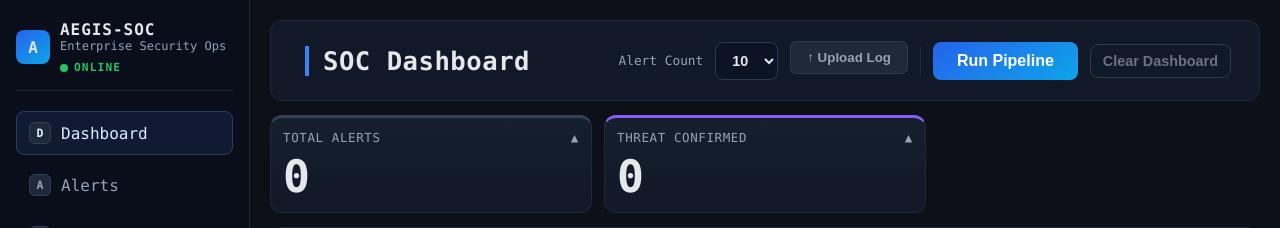
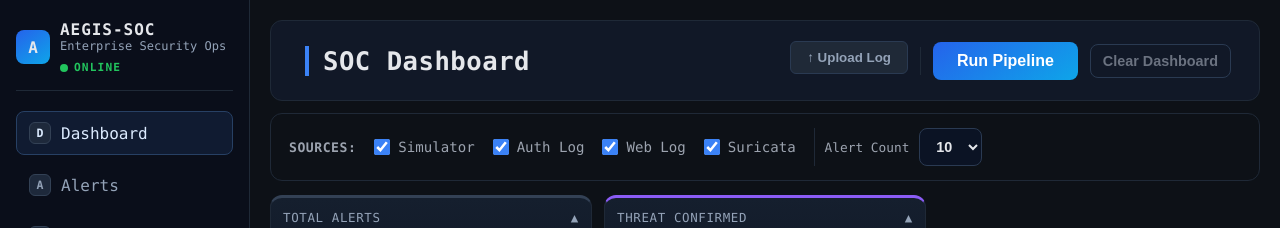
Before and after one commit to rudrasingh-007/Aegis-SOC, a Flask app: page / in a window 1280 px wide. Shown: the top 228 px of the page. Run offline with Flask 3, Linux system fonts and the light colour scheme; the visitor is signed in with stand-in values (Sample User, id 1); data comes from the database, SQL or seed files in the repository; data that the repository does not hold is empty.

Commit message:
feat: clear tickets button, source checkboxes, fix venv gitignore

```diff
--- a/dashboard/app.py
+++ b/dashboard/app.py
@@ -258,14 +258,23 @@ def run_pipeline():
 		# Use existing JSON-based alert generation
 		data = request.get_json(silent=True) or {}
 		count = int(data.get("count", 5))
-		simulated_alerts = generate_alerts(count)
 		auth_log_path = os.path.join(os.path.dirname(os.path.dirname(__file__)), "sample_logs", "auth.log")
 		web_log_path = os.path.join(os.path.dirname(os.path.dirname(__file__)), "sample_logs", "access.log")
 		suricata_log_path = os.path.join(os.path.dirname(os.path.dirname(__file__)), "sample_logs", "suricata.json")
-		auth_alerts = parse_auth_log(auth_log_path)
-		web_alerts = parse_web_log(web_log_path)
-		suricata_alerts = parse_suricata_log(suricata_log_path)
-		alerts = simulated_alerts + auth_alerts + web_alerts + suricata_alerts
+		use_simulator = bool(data.get("use_simulator", True))
+		use_auth_log = bool(data.get("use_auth_log", True))
+		use_web_log = bool(data.get("use_web_log", True))
+		use_suricata = bool(data.get("use_suricata", True))
+
+		alerts = []
+		if use_simulator:
+			alerts.extend(generate_alerts(count))
+		if use_auth_log:
+			alerts.extend(parse_auth_log(auth_log_path))
+		if use_web_log:
+			alerts.extend(parse_web_log(web_log_path))
+		if use_suricata:
+			alerts.extend(parse_suricata_log(suricata_log_path))
 
 	alerts = process_alerts(alerts)
 	alerts = enrich_alerts(alerts)
--- a/dashboard/templates/index.html
+++ b/dashboard/templates/index.html
@@ -190,6 +190,67 @@
             border-bottom: 1px solid #1f2937;
         }
 
+        .source-row {
+            margin-top: 12px;
+            background: #0d1117;
+            border: 1px solid #1f2937;
+            border-radius: 12px;
+            padding: 14px 18px;
+            display: flex;
+            align-items: center;
+            gap: 18px;
+            flex-wrap: wrap;
+            color: #9ca3af;
+        }
+
+        .source-label {
+            font-size: 0.82rem;
+            font-weight: 700;
+            letter-spacing: 0.04em;
+            text-transform: uppercase;
+            color: #9ca3af;
+        }
+
+        .source-options {
+            display: flex;
+            align-items: center;
+            gap: 14px 18px;
+            flex-wrap: wrap;
+        }
+
+        .source-option {
+            display: inline-flex;
+            align-items: center;
+            gap: 8px;
+            font-size: 0.88rem;
+            color: #9ca3af;
+            user-select: none;
+        }
+
+        .source-option input[type="checkbox"] {
+            width: 16px;
+            height: 16px;
+            margin: 0;
+            accent-color: #3b82f6;
+        }
+
+        .source-count-group {
+            display: inline-flex;
+            align-items: center;
+            gap: 10px;
+            padding-left: 10px;
+            border-left: 1px solid #1f2937;
+        }
+
+        .source-count-group.is-hidden {
+            display: none;
+        }
+
+        .source-count-group .muted {
+            font-size: 0.8rem;
+            color: #9ca3af;
+        }
+
         .topbar h1 {
             margin: 0;
             font-size: 1.6rem;
@@ -682,12 +743,6 @@
             <header class="topbar">
                 <h1>SOC Dashboard</h1>
                 <div class="controls">
-                    <label for="alertCount" class="muted" style="font-size: 0.8rem;">Alert Count</label>
-                    <select id="alertCount" class="selector">
-                        <option value="5">5</option>
-                        <option value="10" selected>10</option>
-                        <option value="20">20</option>
-                    </select>
                     <div style="display:flex; align-items:center; gap:12px;">
                         <div style="display:flex; flex-direction:column; align-items:flex-start; gap:6px;">
                             <input type="file" id="logFileInput" accept=".log" class="file-input-hidden" />
@@ -704,6 +759,36 @@
                     </div>
                 </div>
             </header>
+
+            <div class="source-row">
+                <span class="source-label">Sources:</span>
+                <div class="source-options">
+                    <label class="source-option" for="sourceSimulator">
+                        <input type="checkbox" id="sourceSimulator" checked />
+                        <span>Simulator</span>
+                    </label>
+                    <label class="source-option" for="sourceAuthLog">
+                        <input type="checkbox" id="sourceAuthLog" checked />
+                        <span>Auth Log</span>
+                    </label>
+                    <label class="source-option" for="sourceWebLog">
+                        <input type="checkbox" id="sourceWebLog" checked />
+                        <span>Web Log</span>
+                    </label>
+                    <label class="source-option" for="sourceSuricata">
+                        <input type="checkbox" id="sourceSuricata" checked />
+                        <span>Suricata</span>
+                    </label>
+                </div>
+                <div id="alertCountGroup" class="source-count-group">
+                    <label for="alertCount" class="muted">Alert Count</label>
+                    <select id="alertCount" class="selector">
+                        <option value="5">5</option>
+                        <option value="10" selected>10</option>
+                        <option value="20">20</option>
+                    </select>
+                </div>
+            </div>
 
             <section class="metric-grid" id="section-dashboard">
                 <div class="metric-card">
@@ -874,6 +959,11 @@
         const runPipelineBtn = document.getElementById("runPipelineBtn");
         const clearDashboardBtn = document.getElementById("clearDashboardBtn");
         const loadingIndicator = document.getElementById("loadingIndicator");
+        const sourceSimulatorCheckbox = document.getElementById("sourceSimulator");
+        const sourceAuthLogCheckbox = document.getElementById("sourceAuthLog");
+        const sourceWebLogCheckbox = document.getElementById("sourceWebLog");
+        const sourceSuricataCheckbox = document.getElementById("sourceSuricata");
+        const alertCountGroup = document.getElementById("alertCountGroup");
         const alertCountSelector = document.getElementById("alertCount");
         const logFileInput = document.getElementById("logFileInput");
         const uploadBtn = document.getElementById("uploadBtn");
@@ -896,14 +986,27 @@
         let severityChart = null;
         let alertTypesChart = null;
 
+        function updateAlertCountVisibility() {
+            const simulatorEnabled = sourceSimulatorCheckbox.checked;
+            alertCountGroup.classList.toggle("is-hidden", !simulatorEnabled);
+            alertCountSelector.disabled = !simulatorEnabled || loadingIndicator.classList.contains("show");
+        }
+
         function setLoading(isLoading) {
             runPipelineBtn.disabled = isLoading;
             clearDashboardBtn.disabled = isLoading;
-            alertCountSelector.disabled = isLoading;
+            sourceSimulatorCheckbox.disabled = isLoading;
+            sourceAuthLogCheckbox.disabled = isLoading;
+            sourceWebLogCheckbox.disabled = isLoading;
+            sourceSuricataCheckbox.disabled = isLoading;
+            updateAlertCountVisibility();
             if (logFileInput) logFileInput.disabled = isLoading;
             if (uploadBtn) uploadBtn.disabled = isLoading;
             loadingIndicator.classList.toggle("show", isLoading);
         }
+
+        sourceSimulatorCheckbox.addEventListener("change", updateAlertCountVisibility);
+        updateAlertCountVisibility();
 
         function initializePipelineStatus() {
             const container = document.getElementById("pipelineStatusList");
@@ -1397,10 +1500,20 @@
                 } else {
                     // Send as JSON
                     const selectedCount = Number(alertCountSelector.value || 10);
+                    const useSimulator = sourceSimulatorCheckbox.checked;
+                    const useAuthLog = sourceAuthLogCheckbox.checked;
+                    const useWebLog = sourceWebLogCheckbox.checked;
+                    const useSuricata = sourceSuricataCheckbox.checked;
                     response = await fetch("/run-pipeline", {
                         method: "POST",
                         headers: { "Content-Type": "application/json" },
-                        body: JSON.stringify({ count: selectedCount }),
+                        body: JSON.stringify({
+                            count: selectedCount,
+                            use_simulator: useSimulator,
+                            use_auth_log: useAuthLog,
+                            use_web_log: useWebLog,
+                            use_suricata: useSuricata,
+                        }),
                     });
                 }
 
```
Also changed, not shown: 1 other file.
